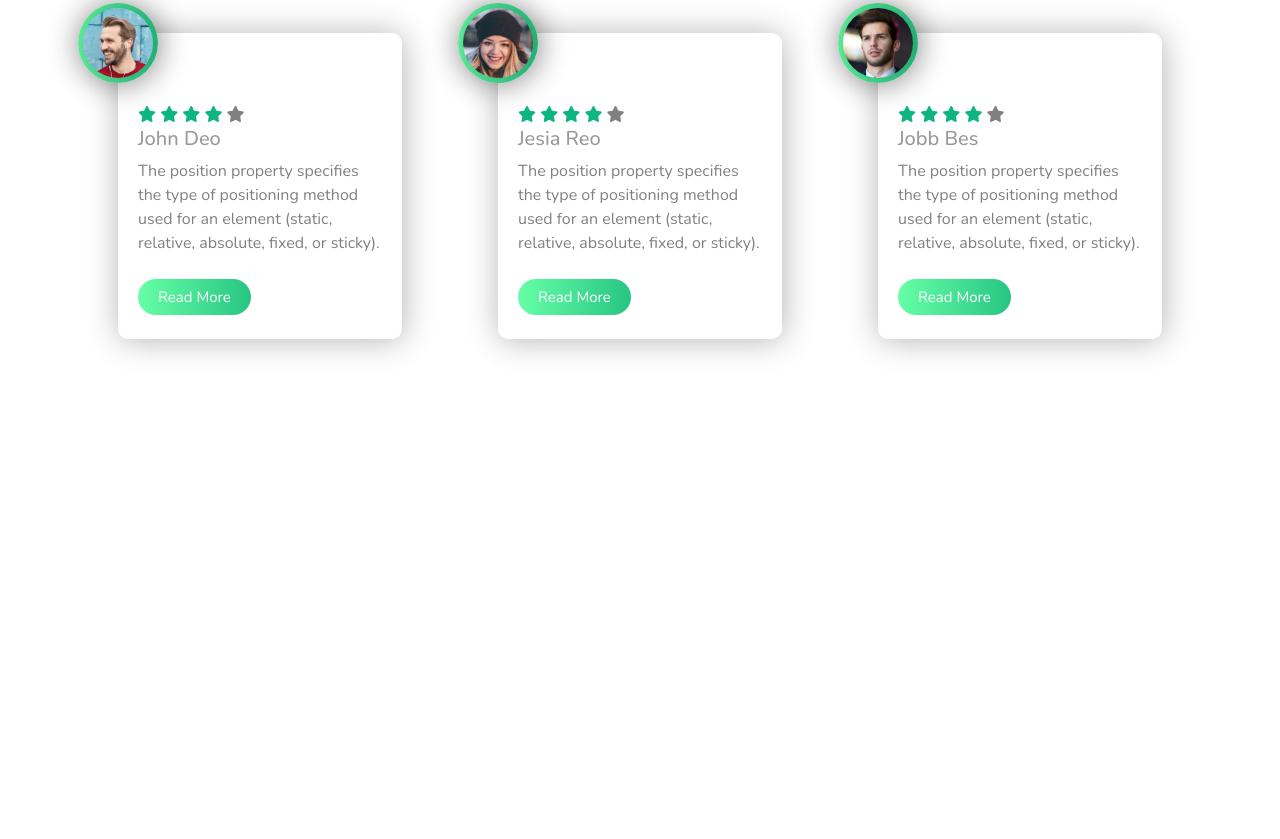
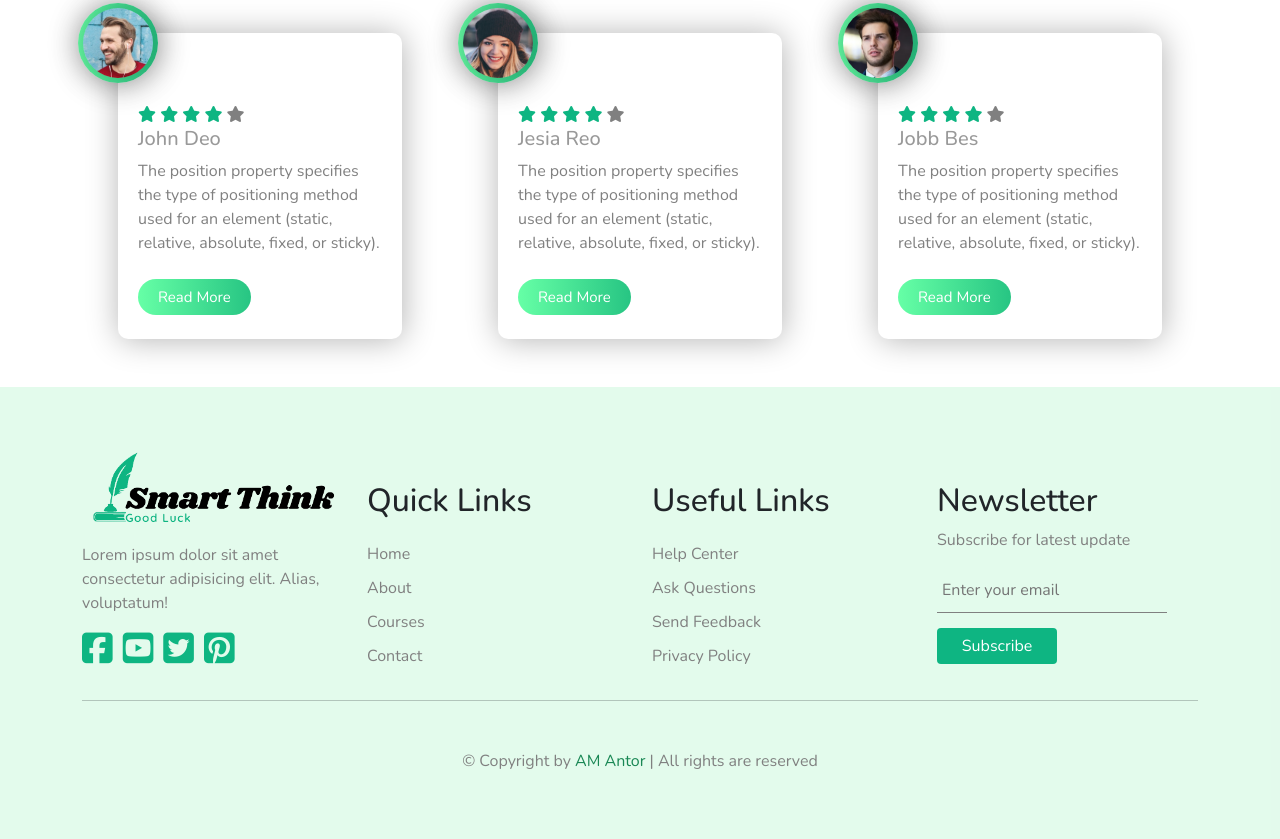
Before and after one commit to antor10655gh/education-ws, a plain HTML site: page about.html in a window 1280 px wide. Shown: the part 1643-2482 px from the top of the page. Before the commit the page ends 2030 px from the top, so only its background shows below. Drawn offline with nearby package versions, Linux system fonts and the light colour scheme.

Commit message:
add footer on about page

```diff
--- a/about.html
+++ b/about.html
@@ -271,7 +271,56 @@
         </section>
         <!-- our-satisfied-stutent-section end -->
 
-
+        <!-- footer-section start -->
+    <footer class="m-0">
+        <section class="container">
+            <div class="row row-cols-2 row-cols-md-3 row-cols-lg-4">
+                <div class="col">
+                    <img  class="img-fluid" src="assets/images/logo.png" alt="">
+                    <p>Lorem ipsum dolor sit amet consectetur adipisicing elit. Alias, voluptatum!</p>
+                    <div class="media-icon">
+                        <ul>
+                            <li><a href=""><i class="fab fa-facebook-square"></i></a></li>
+                            <li><a href=""><i class="fab fa-youtube-square"></i></a></li>
+                            <li><a href=""><i class="fab fa-twitter-square"></i></a></li>
+                            <li><a href=""><i class="fab fa-pinterest-square"></i></a></li>
+                        </ul>
+                    </div>
+                </div>
+                <div class="col footer-links">
+                    <h2>Quick Links</h2>
+                    <ul>
+                        <li><a href="index.html">Home</a></li>
+                        <li><a href="about.html">About</a></li>
+                        <li><a href="courses.html">Courses</a></li>
+                        <li><a href="contact.html">Contact</a></li>
+                    </ul>
+                </div>
+                <div class="col footer-links">
+                    <h2>Useful Links</h2>
+                    <ul>
+                        <li><a href="index.html">Help Center</a></li>
+                        <li><a href="about.html">Ask Questions</a></li>
+                        <li><a href="courses.html">Send Feedback</a></li>
+                        <li><a href="contact.html">Privacy Policy</a></li>
+                    </ul>
+                </div>
+                <div class="col footer-links">
+                    <h2>Newsletter</h2>
+                    <p>Subscribe for latest update</p>
+                    <form action="">
+                        <input type="email" name="" id="" placeholder="Enter your email">
+                        <button class="btn btn-success">Subscribe</button>
+                    </form>
+                </div>
+            </div>
+            <hr>
+            <div class="row row-cols-md-12 text-center mt-5">
+                <p>© Copyright by <span class="text-success">AM Antor</span> | All rights are reserved</p>
+            </div>
+        </section>
+    </footer>
+    <!-- footer-section end -->
 
 
 
```
